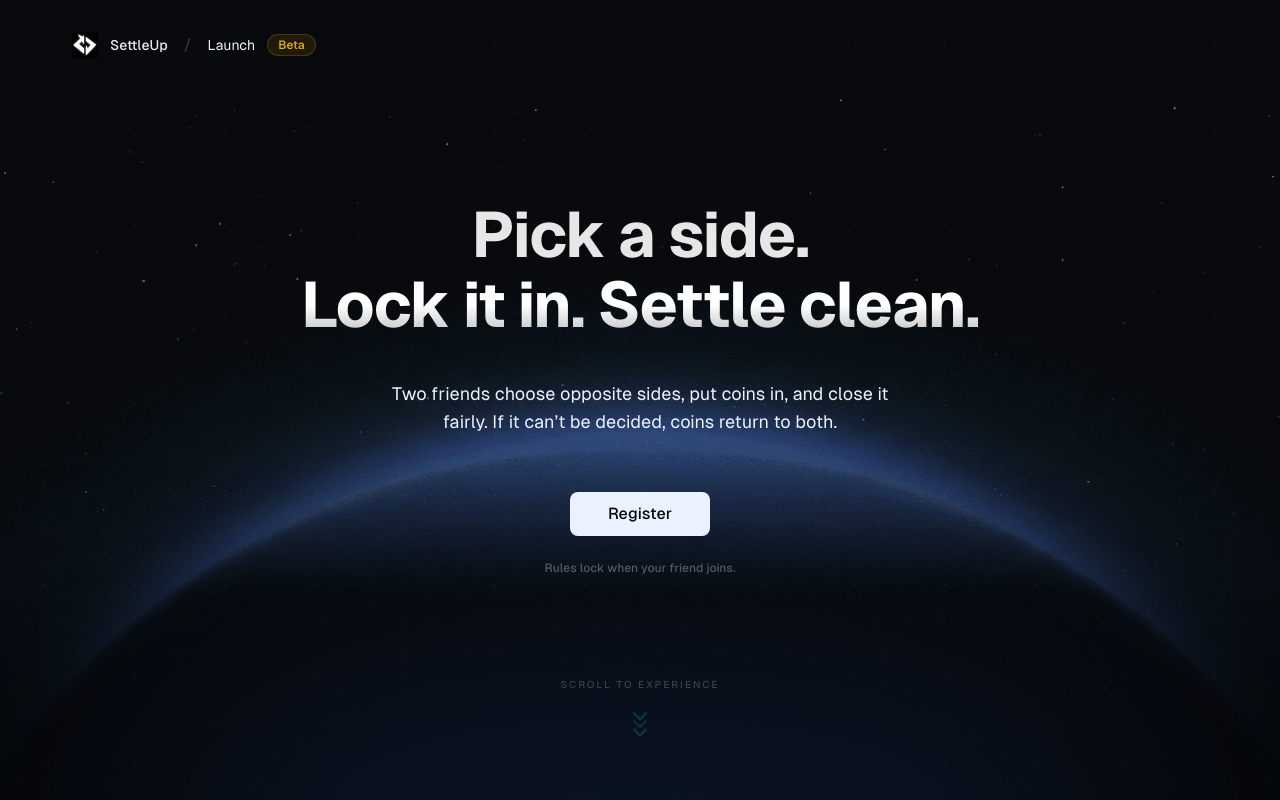
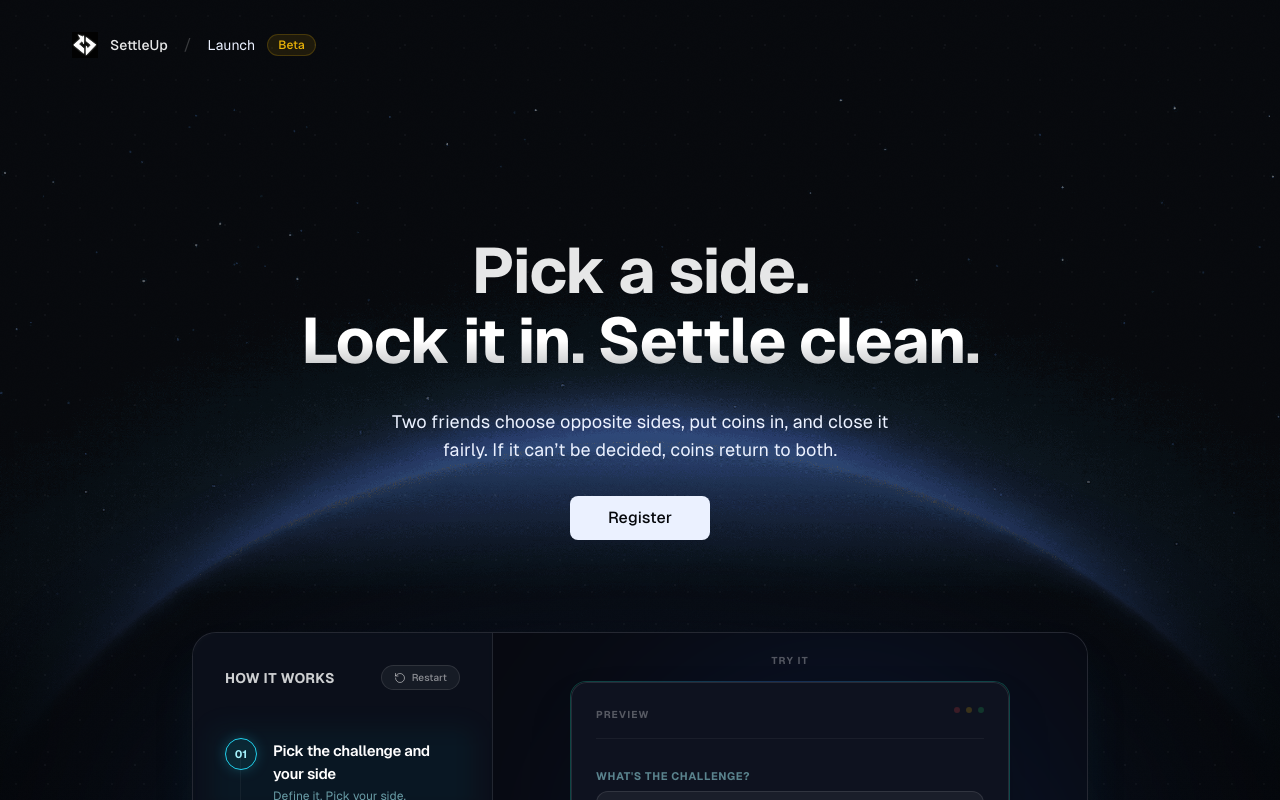
Before and after one commit to Blessan-Alex/prediction-app, a Next.js app: page / in a window 1280 px wide. Shown: the top 800 px of the page. Built offline with nearby package versions, Linux system fonts and the light colour scheme.

Commit message:
moved prototype upwards and remove rules lock text in hero page

```diff
--- a/app/layout.tsx
+++ b/app/layout.tsx
@@ -70,6 +70,11 @@ export const metadata: Metadata = {
   alternates: {
     canonical: "https://settleupnow.vercel.app",
   },
+  icons: {
+    icon: "/icon.png",
+    shortcut: "/favicon.ico",
+    apple: "/apple-touch-icon.png",
+  },
 };
 
 const jsonLd = {
@@ -92,7 +97,7 @@ export default function RootLayout({
   children: React.ReactNode;
 }>) {
   return (
-    <html lang="en" className="dark">
+    <html lang="en" className="dark" suppressHydrationWarning>
       <body
         className={cn(
           geistSans.variable,
--- a/app/page.tsx
+++ b/app/page.tsx
@@ -18,7 +18,7 @@ export default function Home() {
         <HeroTop />
 
         {/* Central Widget Explainer */}
-        <section id="widget-section" className="relative w-full py-20 px-4 min-h-screen flex flex-col justify-center snap-start snap-always">
+        <section id="widget-section" className="relative w-full pb-20 px-4 min-h-screen flex flex-col justify-center snap-start snap-always -mt-24 md:-mt-32 z-20">
           <Container className="flex flex-col items-center">
             <ChallengeShowcase />
 
--- a/components/HeroTop.tsx
+++ b/components/HeroTop.tsx
@@ -45,7 +45,7 @@ export function HeroTop() {
           variants={containerVariants}
           initial="hidden"
           animate={isInView ? "visible" : "hidden"}
-          className="max-w-4xl w-full flex flex-col items-center space-y-8 md:space-y-10"
+          className="max-w-4xl w-full flex flex-col items-center space-y-6 md:space-y-8"
         >
           {/* Headline */}
           <div className="space-y-2 md:space-y-4">
@@ -72,7 +72,7 @@ export function HeroTop() {
           {/* CTA Row */}
           <motion.div
             variants={itemVariants}
-            className="flex flex-col items-center space-y-6 pt-4 w-full"
+            className="flex flex-col items-center space-y-6 w-full"
           >
             <div className="flex flex-col sm:flex-row items-center gap-4 w-full justify-center">
               <Button
@@ -84,53 +84,13 @@ export function HeroTop() {
               </Button>
             </div>
 
-            <span className="text-xs text-white/30 font-medium">
-              Rules lock when your friend joins.
-            </span>
+
           </motion.div>
         </motion.div>
       </Container>
 
       {/* Scroll Indicator */}
-      <motion.div
-        initial={{ opacity: 0 }}
-        animate={{ opacity: 1 }}
-        transition={{ delay: 1, duration: 1 }}
-        className="absolute bottom-4 left-0 right-0 mx-auto w-full flex flex-col items-center gap-1 cursor-pointer z-20"
-        onClick={() => {
-          const next = document.getElementById("widget-section");
-          next?.scrollIntoView({ behavior: "smooth" });
-        }}
-      >
-        <motion.span
-          className="text-[10px] uppercase tracking-[0.2em] text-white/40 font-medium mb-2"
-          animate={{ opacity: [0.5, 1, 0.5] }}
-          transition={{ duration: 3, repeat: Infinity, ease: "easeInOut" }}
-        >
-          Scroll to experience
-        </motion.span>
 
-        {/* Animated Arrows */}
-        <div className="flex flex-col items-center -space-y-4">
-          {[0, 1, 2].map((i) => (
-            <motion.div
-              key={i}
-              animate={{
-                y: [0, 5, 0],
-                opacity: [0.2, 1, 0.2]
-              }}
-              transition={{
-                duration: 2,
-                repeat: Infinity,
-                ease: "easeInOut",
-                delay: i * 0.2
-              }}
-            >
-              <ChevronDown className="w-6 h-6 text-cyan-400/80" />
-            </motion.div>
-          ))}
-        </div>
-      </motion.div>
     </section>
   );
 }
```
